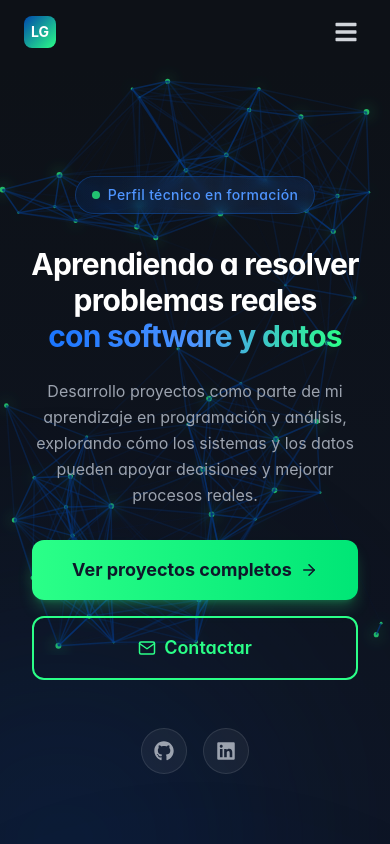
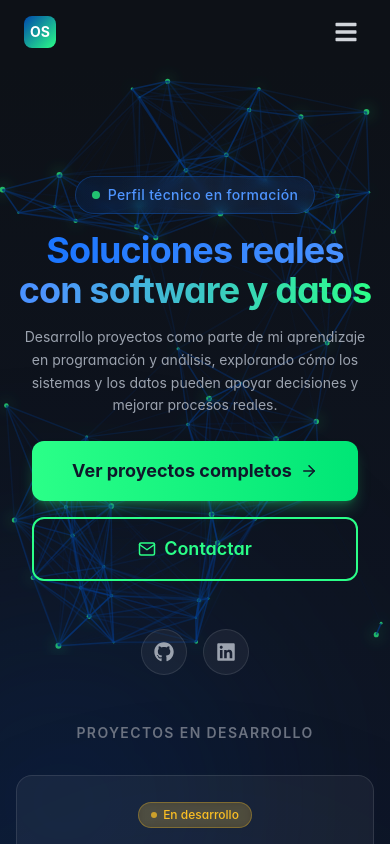
Before and after one commit to lgavegno/mi-portafolio, a React (Vite) app: page / in a window 390 px wide. Shown: the top 844 px of the page. Built offline with nearby package versions, Linux system fonts and the light colour scheme.

Commit message:
fix: center hero layout on mobile and fix header navigation

```diff
--- a/src/components/Header.jsx
+++ b/src/components/Header.jsx
@@ -74,9 +74,9 @@ const Header = () => {
               className="flex items-center gap-2"
             >
               <span className="w-8 h-8 rounded-lg bg-gradient-to-br from-cobalt-500 to-mint-400 flex items-center justify-center text-sm font-bold">
-                LG
+                OS
               </span>
-              <span className="hidden sm:inline">Leandro</span>
+              <span className="hidden sm:inline">Ongevag Studio</span>
             </motion.div>
           </Link>
 
--- a/src/features/hero/HeroBanner.jsx
+++ b/src/features/hero/HeroBanner.jsx
@@ -145,7 +145,7 @@ const HeroBanner = () => {
   return (
     <section
       id="inicio"
-      className="relative min-h-screen flex flex-col justify-center overflow-hidden bg-gradient-to-b from-slate-950 via-slate-900 to-slate-800 pt-8 md:pt-0"
+      className="relative min-h-screen flex flex-col justify-center overflow-hidden bg-gradient-to-b from-slate-950 via-slate-900 to-slate-800 pt-16 sm:pt-20 md:pt-0"
     >
       {/* Neural Network Animation - Solo en la parte superior */}
       <div className="absolute top-0 left-0 right-0 h-[70vh] overflow-hidden pointer-events-none" style={{ zIndex: 1 }}>
@@ -172,7 +172,7 @@ const HeroBanner = () => {
       </div>
 
       {/* Main content */}
-      <div className="container mx-auto px-4 sm:px-6 lg:px-8 relative z-20 py-20">
+      <div className="container mx-auto px-4 sm:px-6 lg:px-8 relative z-20 py-12 sm:py-16 md:py-20">
         <motion.div
           variants={staggerContainer}
           initial="hidden"
@@ -180,7 +180,7 @@ const HeroBanner = () => {
           className="max-w-5xl mx-auto text-center"
         >
           {/* Badge */}
-          <Badge className="mb-8">
+          <Badge className="mb-4 sm:mb-6 md:mb-8">
             <span className="w-2 h-2 rounded-full bg-mint-400 animate-pulse" />
             <span className="text-cobalt-300 text-sm font-medium tracking-wide">
               Perfil técnico en formación
@@ -190,19 +190,17 @@ const HeroBanner = () => {
           {/* Headline principal */}
           <motion.h1
             variants={fadeInUp}
-            className="text-3xl sm:text-4xl md:text-5xl lg:text-6xl xl:text-7xl font-bold mb-6 tracking-tight"
+            className="text-4xl sm:text-5xl md:text-6xl lg:text-7xl font-bold mb-4 sm:mb-6 tracking-tight"
           >
-            <span className="text-white">Aprendiendo a resolver problemas reales</span>
-            <br />
             <span className="bg-gradient-to-r from-cobalt-400 via-cobalt-300 to-mint-400 bg-clip-text text-transparent">
-              con software y datos
+              Soluciones reales con software y datos
             </span>
           </motion.h1>
 
           {/* Subtítulo */}
           <motion.p
             variants={fadeInUp}
-            className="text-base sm:text-lg md:text-xl text-gray-400 mb-8 sm:mb-10 max-w-2xl mx-auto leading-relaxed px-2 sm:px-0"
+            className="text-sm sm:text-base md:text-lg lg:text-xl text-gray-400 mb-6 sm:mb-8 md:mb-10 max-w-2xl mx-auto leading-relaxed px-2 sm:px-0"
           >
             Desarrollo proyectos como parte de mi aprendizaje en programación y análisis,
             explorando cómo los sistemas y los datos pueden apoyar decisiones
@@ -212,7 +210,7 @@ const HeroBanner = () => {
           {/* CTAs */}
           <motion.div
             variants={fadeInUp}
-            className="flex flex-col sm:flex-row gap-4 justify-center mb-12 mt-6 sm:mt-8 px-4 sm:px-0"
+            className="flex flex-col sm:flex-row gap-4 justify-center mb-12 mt-4 sm:mt-6 md:mt-8 px-4 sm:px-0"
           >
             <Button
               variant="accent"
@@ -237,7 +235,7 @@ const HeroBanner = () => {
           {/* Social links */}
           <motion.div
             variants={fadeInUp}
-            className="flex justify-center gap-4 mb-20"
+            className="flex justify-center gap-4 mb-12 sm:mb-16 md:mb-20"
           >
             <SocialLink
               href="https://github.com/lgavegno"
```
